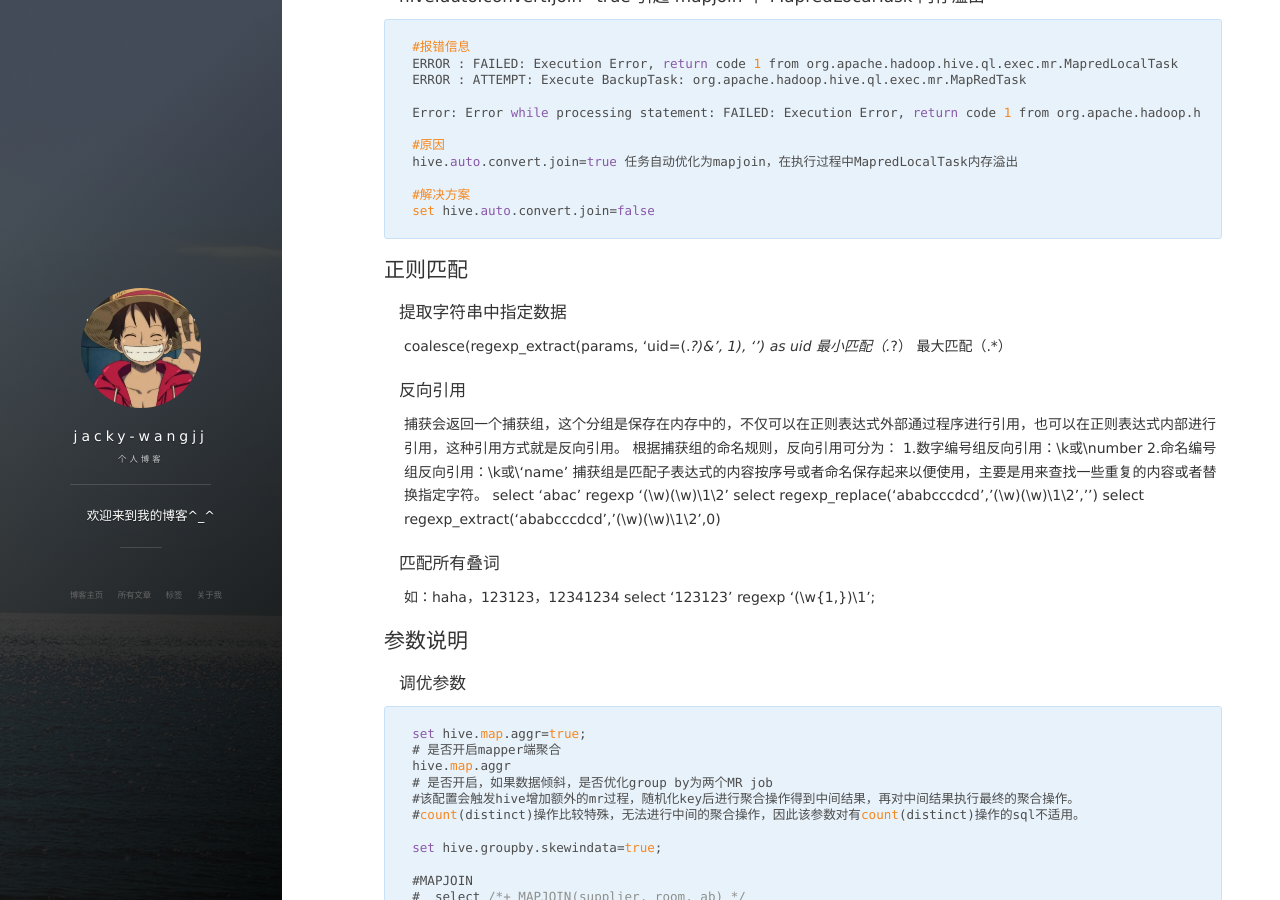
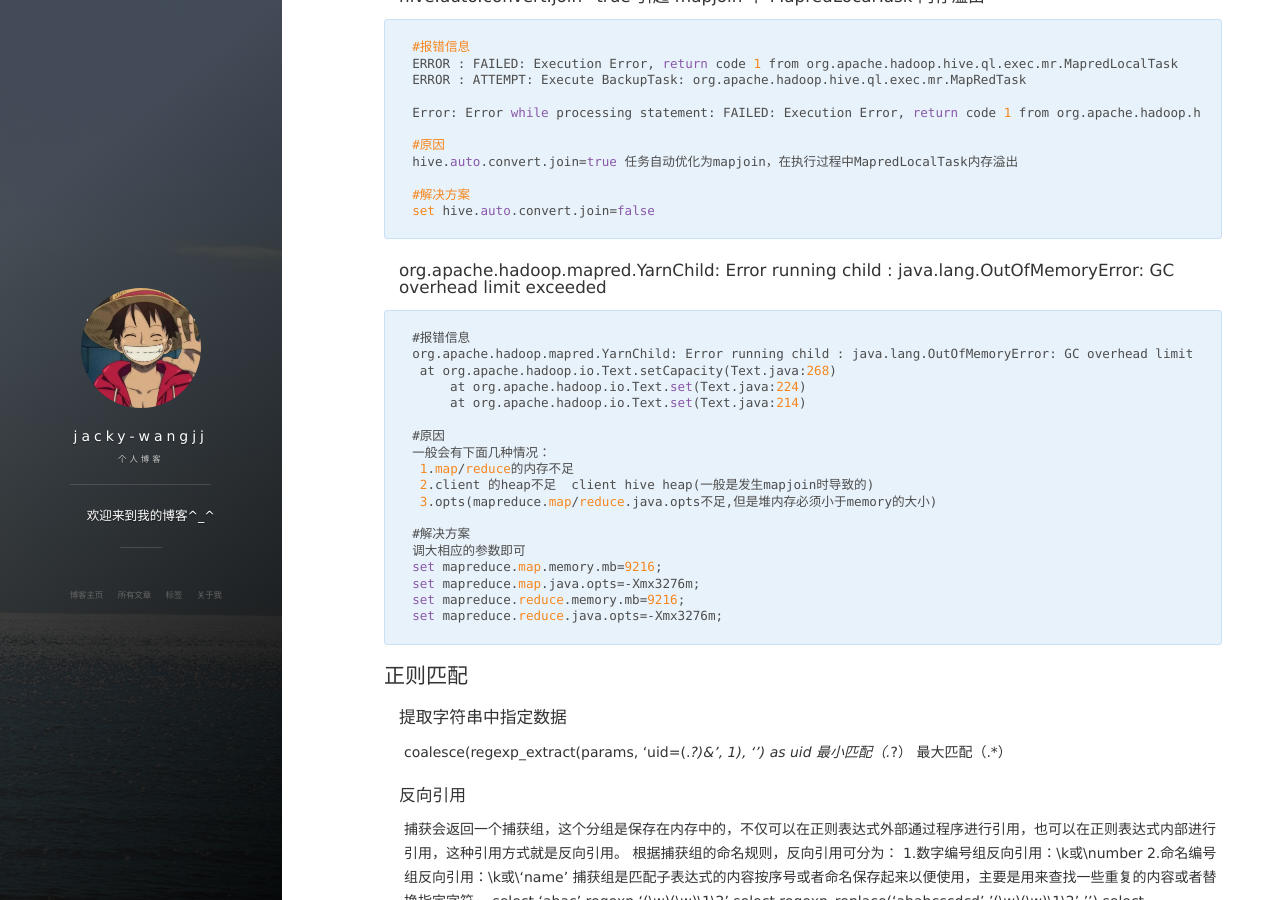
Before and after one commit to jacky-wangjj/jacky-wangjj.github.io, a Jekyll site: the page built from _posts/work/2021-10-17-提效工具记录.md, in a window 1280 px wide and 900 px high, scrolled down 2370 px. Built offline with Jekyll 4.4.1, drawn with Linux system fonts in a browser that asks for light colours; nearby versions of some CDN libraries; comment, search, counter and statistics services are not loaded.

Commit message:
hive报错

````diff
--- a/_posts/work/2021-10-17-提效工具记录.md
+++ b/_posts/work/2021-10-17-提效工具记录.md
@@ -140,6 +140,28 @@ hive.auto.convert.join=true 任务自动优化为mapjoin，在执行过程中Map
 
 #解决方案
 set hive.auto.convert.join=false
+```
+
+#### org.apache.hadoop.mapred.YarnChild: Error running child : java.lang.OutOfMemoryError: GC overhead limit exceeded
+```bash
+#报错信息
+org.apache.hadoop.mapred.YarnChild: Error running child : java.lang.OutOfMemoryError: GC overhead limit exceeded
+ at org.apache.hadoop.io.Text.setCapacity(Text.java:268)
+     at org.apache.hadoop.io.Text.set(Text.java:224)
+     at org.apache.hadoop.io.Text.set(Text.java:214)
+
+#原因
+一般会有下面几种情况：
+ 1.map/reduce的内存不足
+ 2.client 的heap不足  client hive heap(一般是发生mapjoin时导致的)
+ 3.opts(mapreduce.map/reduce.java.opts不足,但是堆内存必须小于memory的大小)
+
+#解决方案
+调大相应的参数即可
+set mapreduce.map.memory.mb=9216;
+set mapreduce.map.java.opts=-Xmx3276m;
+set mapreduce.reduce.memory.mb=9216;
+set mapreduce.reduce.java.opts=-Xmx3276m;
 ```
 
 ## 正则匹配
````
